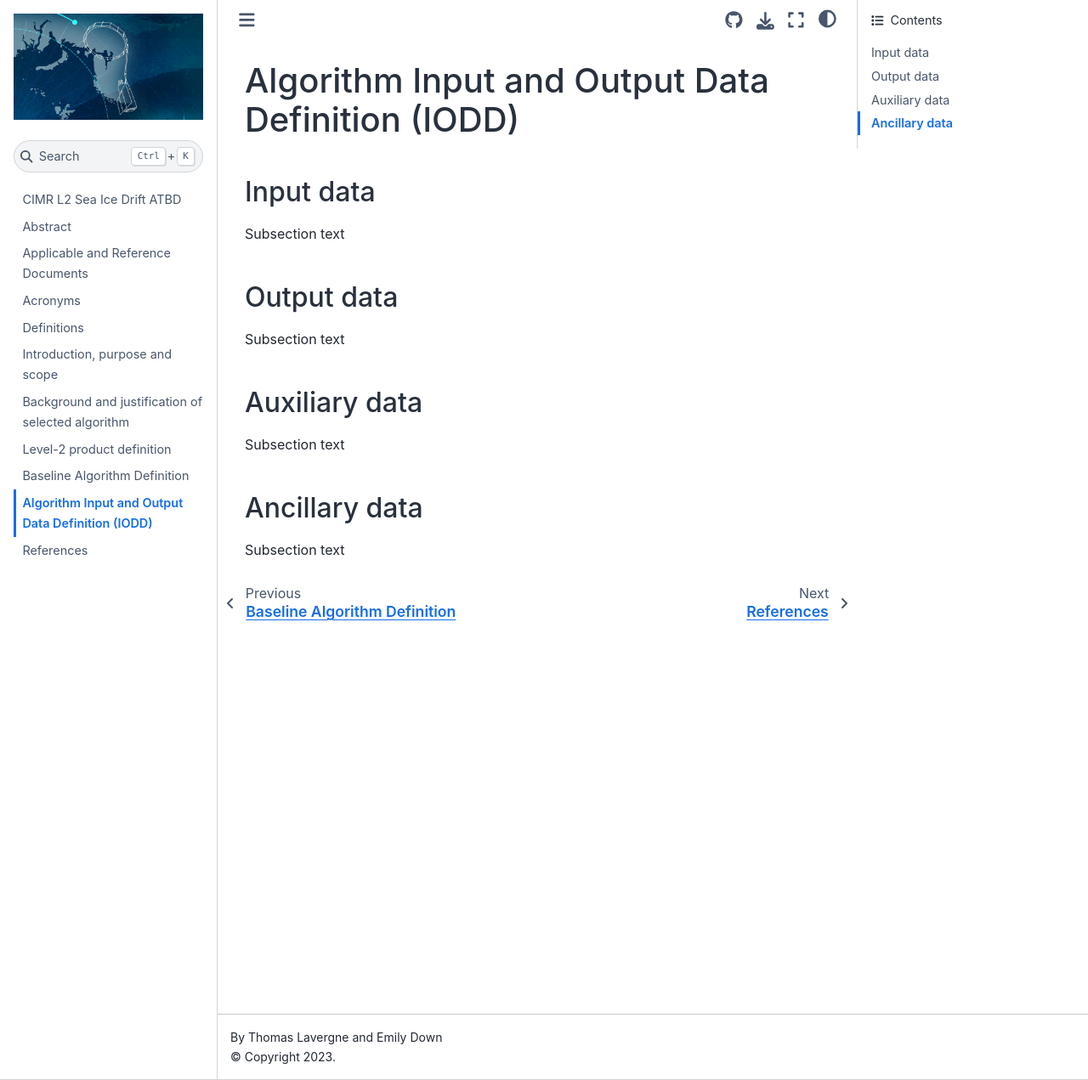
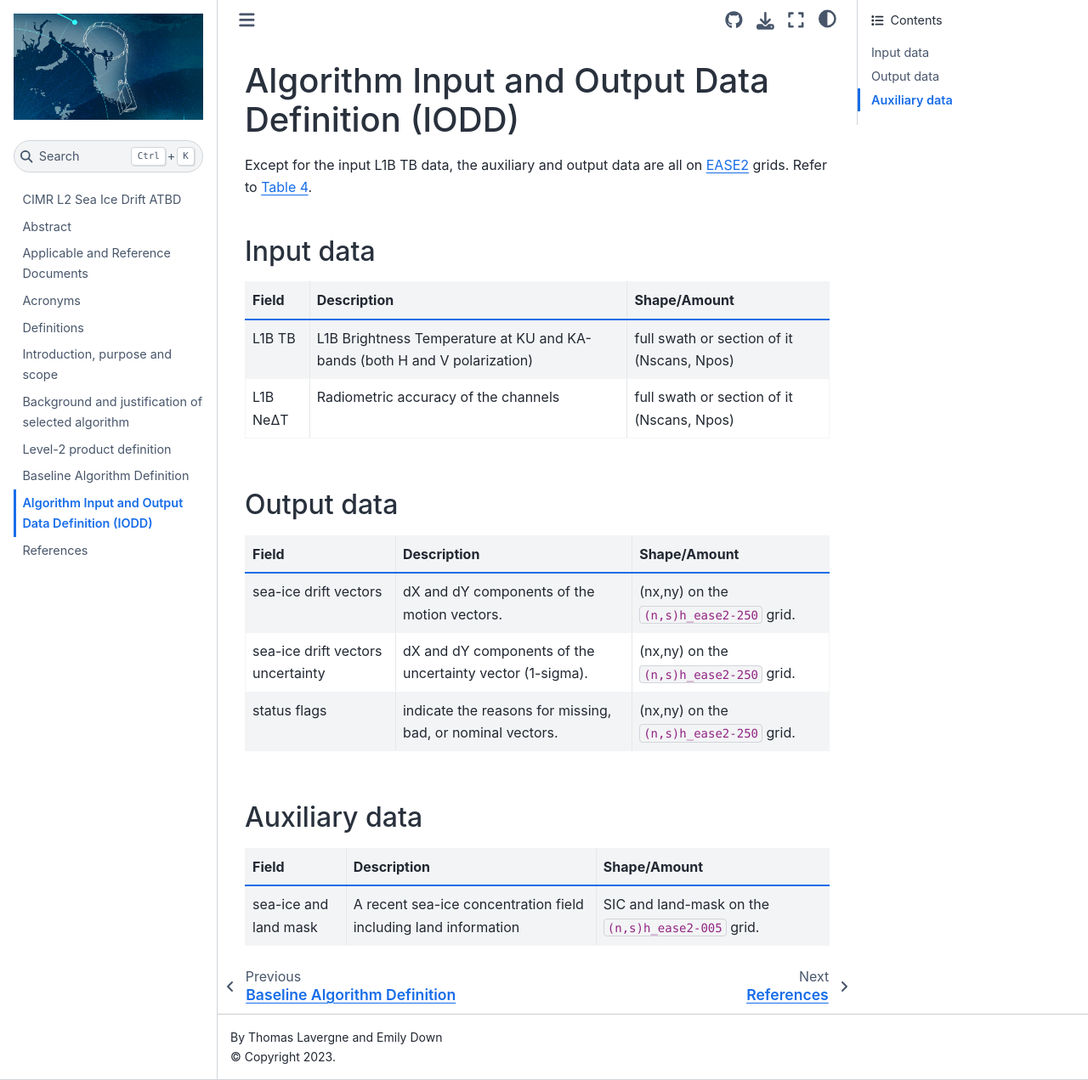
Before and after one commit to CIMR-Algos/SeaIceDrift_ATBD, a Jupyter Book: the page built from book/algorithm_input_output_data_definition.md, in a window 1280 px wide and 1271 px high. Shown: the whole window at 85% size. Built offline with Jupyter Book 1.0.4 settings and Sphinx 7.4.7 and the Sphinx Book theme 1.1.4, drawn with Linux system fonts in a browser that asks for light colours.

Commit message:
write the IODD

```diff
--- a/book/algorithm_input_output_data_definition.md
+++ b/book/algorithm_input_output_data_definition.md
@@ -1,18 +1,24 @@
 # Algorithm Input and Output Data Definition (IODD)
 
+Except for the input L1B TB data, the auxiliary and output data are all on {term}`EASE2` grids. Refer to {numref}`grids`.
 
 ### Input data
 
-Subsection text
+| Field | Description | Shape/Amount |
+| ---   | ----------- | ------------ |
+| L1B TB | L1B Brightness Temperature at KU and KA-bands (both H and V polarization) | full swath or section of it (Nscans, Npos) |
+| L1B NeΔT | Radiometric accuracy of the channels | full swath or section of it (Nscans, Npos) |
 
 ### Output data
 
-Subsection text
+| Field | Description | Shape/Amount |
+| ---   | ----------- | ------------ |
+| sea-ice drift vectors | dX and dY components of the motion vectors. | (nx,ny) on the `(n,s)h_ease2-250` grid. |
+| sea-ice drift vectors uncertainty | dX and dY components of the uncertainty vector (1-sigma). | (nx,ny) on the `(n,s)h_ease2-250` grid. |
+| status flags | indicate the reasons for missing, bad, or nominal vectors. | (nx,ny) on the `(n,s)h_ease2-250` grid. |
 
 ### Auxiliary data
 
-Subsection text
-
-### Ancillary data
-
-Subsection text
+| Field | Description | Shape/Amount |
+| ---   | ----------- | ------------ |
+| sea-ice and land mask | A recent sea-ice concentration field including land information | SIC and land-mask on the `(n,s)h_ease2-005` grid. |
```
